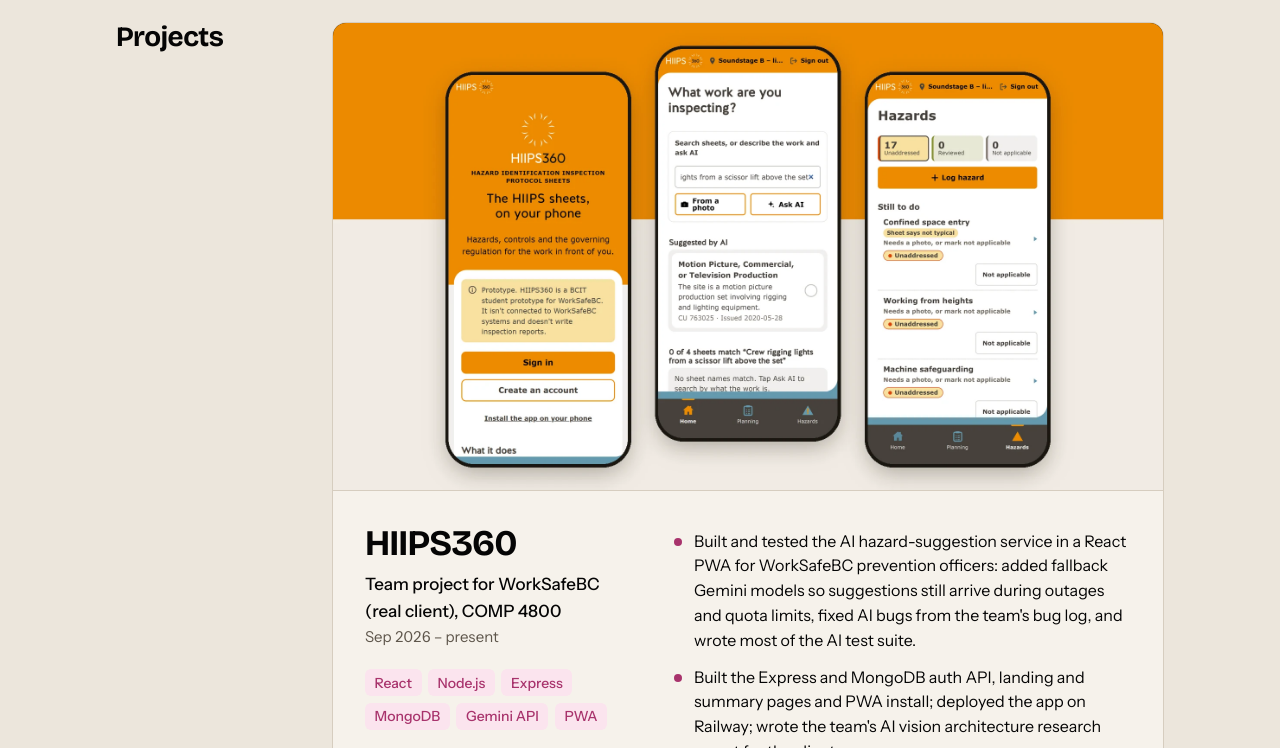
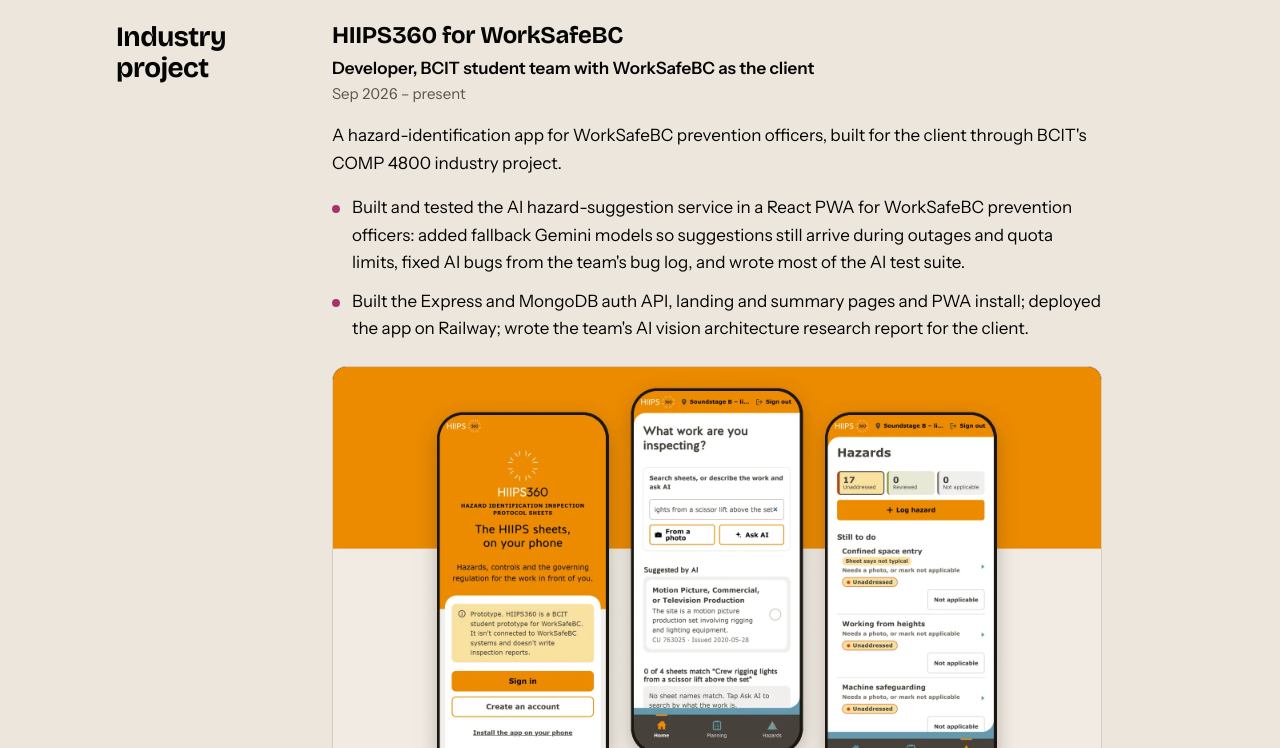
Before and after one commit to snoopryees/snoopryees.github.io, a plain HTML site: page index.html in a window 1280 px wide. Shown: the part 1990-2738 px from the top of the page. Drawn offline with nearby package versions, Linux system fonts and the light colour scheme.

Commit message:
Move HIIPS360 into its own Industry project section under Experience

```diff
--- a/index.html
+++ b/index.html
@@ -14,7 +14,7 @@
   <link rel="preconnect" href="https://fonts.googleapis.com">
   <link rel="preconnect" href="https://fonts.gstatic.com" crossorigin>
   <link href="https://fonts.googleapis.com/css2?family=Bricolage+Grotesque:opsz,wght@12..96,500;12..96,700&family=Instrument+Sans:wght@400;500;600&display=swap" rel="stylesheet">
-  <link rel="stylesheet" href="style.css?v=6">
+  <link rel="stylesheet" href="style.css?v=7">
   <script>document.documentElement.classList.add("js");</script>
 </head>
 <body>
@@ -105,30 +105,32 @@
       </div>
     </section>
 
-    <section class="wrap section" id="projects" aria-labelledby="projects-heading">
-      <h2 id="projects-heading">Projects</h2>
-      <div class="section-body cards">
-
-        <article class="card card-wide reveal">
-          <figure class="card-media">
-            <img src="assets/projects/hiips360.webp" width="1920" height="1080" alt="Three HIIPS360 phone screens: the landing page, the AI matching a described job to the motion picture protocol sheet, and the resulting hazards checklist" loading="lazy">
-          </figure>
-          <div class="card-head">
-            <h3>HIIPS360</h3>
-            <p class="card-about">Team project for WorkSafeBC (real client), COMP 4800</p>
-            <p class="when">Sep 2026 – present</p>
-          </div>
+    <section class="wrap section" id="industry" aria-labelledby="industry-heading">
+      <h2 id="industry-heading">Industry project</h2>
+      <div class="section-body">
+        <article class="job reveal">
+          <h3>HIIPS360 for WorkSafeBC</h3>
+          <p class="job-role">Developer, BCIT student team with WorkSafeBC as the client</p>
+          <p class="when">Sep 2026 – present</p>
+          <p class="job-summary">A hazard-identification app for WorkSafeBC prevention officers, built for the client through BCIT's COMP 4800 industry project.</p>
           <ul class="points">
             <li>Built and tested the AI hazard-suggestion service in a React PWA for WorkSafeBC prevention officers: added fallback Gemini models so suggestions still arrive during outages and quota limits, fixed AI bugs from the team's bug log, and wrote most of the AI test suite.</li>
             <li>Built the Express and MongoDB auth API, landing and summary pages and PWA install; deployed the app on Railway; wrote the team's AI vision architecture research report for the client.</li>
           </ul>
-          <ul class="tags" aria-label="Technologies">
-            <li>React</li><li>Node.js</li><li>Express</li><li>MongoDB</li><li>Gemini API</li><li>PWA</li>
-          </ul>
+          <figure class="job-media">
+            <img src="assets/projects/hiips360.webp" width="1920" height="1080" alt="Three HIIPS360 phone screens: the landing page, the AI matching a described job to the motion picture protocol sheet, and the resulting hazards checklist" loading="lazy">
+          </figure>
+          <p class="job-env"><strong>Environment:</strong> React PWA, Node.js, Express, MongoDB, Gemini API, Railway, client-facing agile team</p>
           <p class="actions">
             <a class="button" href="https://github.com/anthonyherradura/comp_4800_g09_worksafebc_HIIPS360"><svg class="icon" width="17" height="17" aria-hidden="true"><use href="#i-external"/></svg>Repository</a>
           </p>
         </article>
+      </div>
+    </section>
+
+    <section class="wrap section" id="projects" aria-labelledby="projects-heading">
+      <h2 id="projects-heading">Projects</h2>
+      <div class="section-body cards">
 
         <article class="card card-wide reveal">
           <div class="card-head">
--- a/style.css
+++ b/style.css
@@ -379,6 +379,20 @@ h3 {
 }
 
 /* Experience */
+
+.job-media {
+  max-width: var(--measure);
+  margin-top: 1.5rem;
+  overflow: hidden;
+  border: 1px solid var(--line);
+  border-radius: var(--card-radius);
+  background: var(--ink);
+}
+
+.job-media img {
+  width: 100%;
+  height: auto;
+}
 
 .job-role {
   margin-top: 0.35rem;
```
